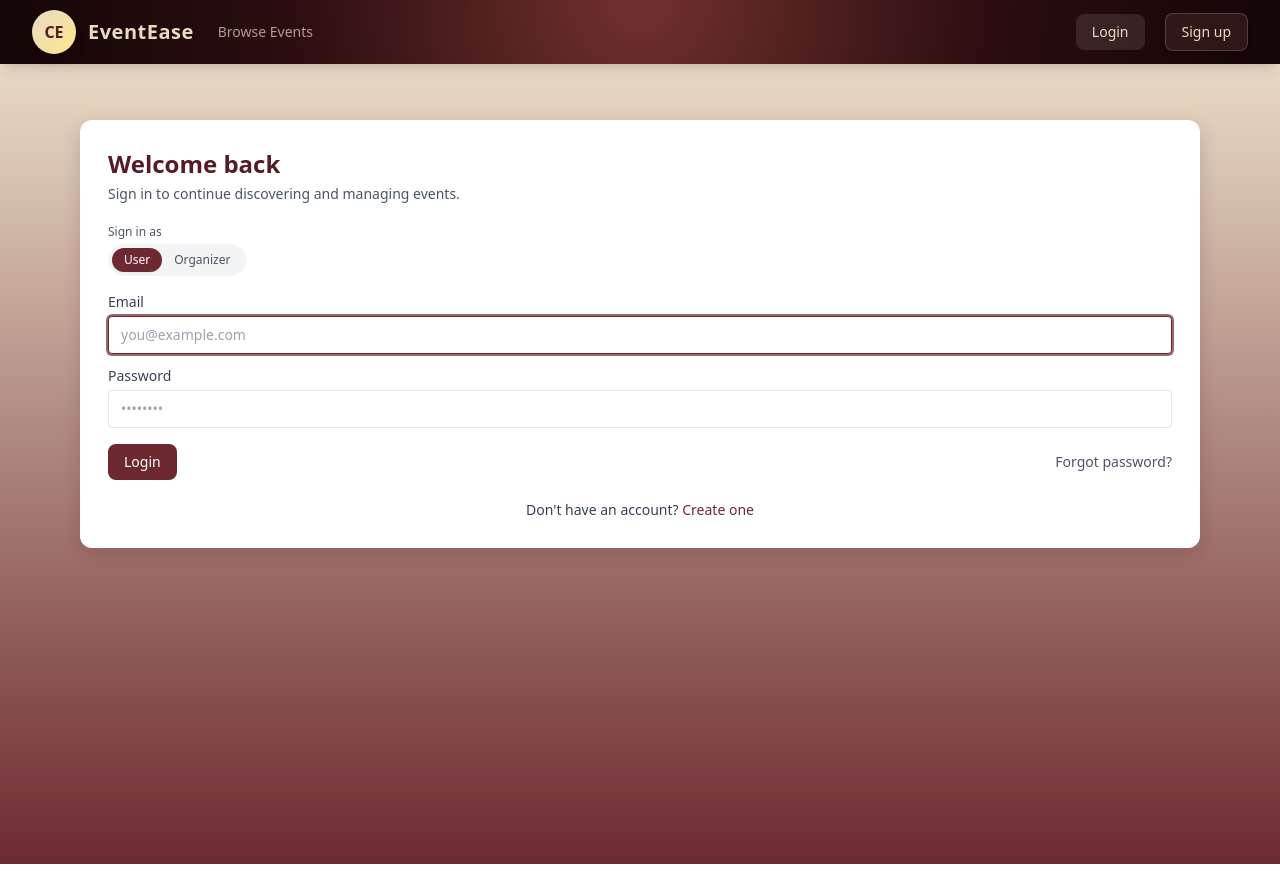
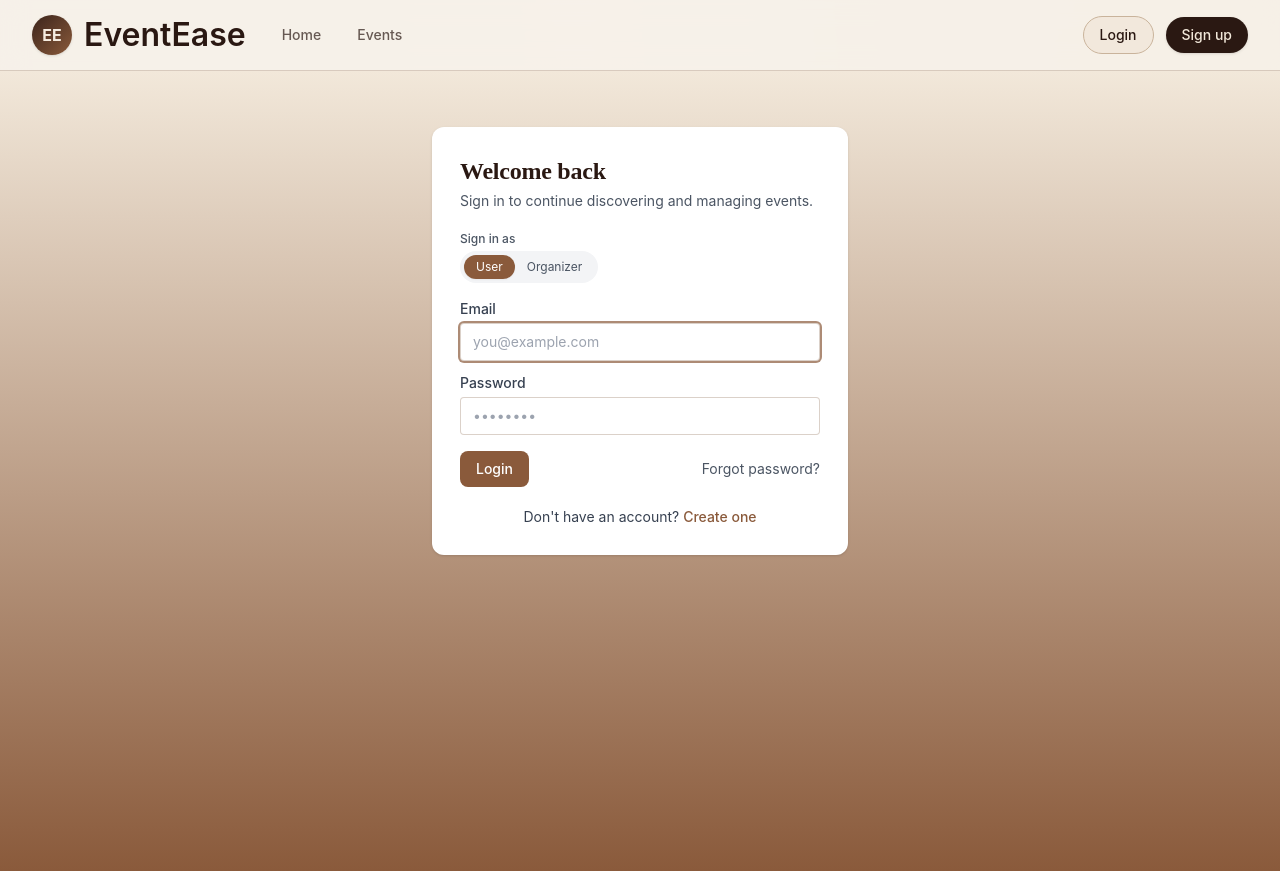
Before and after one commit to AyShakya/EventManagement, a React (Vite) app in the folder client/frontend/: page /login in a window 1280 px wide. Built offline with nearby package versions, Linux system fonts and the light colour scheme; no server answers.

Commit message:
Refresh frontend with warm premium visual redesign

```diff
--- a/client/frontend/src/App.css
+++ b/client/frontend/src/App.css
@@ -1,4 +1,10 @@
-*{
-    margin: 0;
-    padding: 0;
+* {
+  margin: 0;
+  padding: 0;
+  box-sizing: border-box;
 }
+
+.site-shell {
+  min-height: 100vh;
+  background: linear-gradient(180deg, rgba(255, 255, 255, 0.12) 0%, rgba(255, 255, 255, 0) 30%);
+}
--- a/client/frontend/src/App.jsx
+++ b/client/frontend/src/App.jsx
@@ -36,7 +36,7 @@ const OrganizerEventStats = React.lazy(
 
 function AppRoutes() {
   return (
-    <Suspense fallback={<div className="p-8 text-center">Loading...</div>}>
+    <Suspense fallback={<div className="p-8 text-center text-coffee-dark">Loading...</div>}>
       <Routes>
         {/* Public */}
         <Route path="/" element={<Home />} />
@@ -86,8 +86,10 @@ const App = () => {
   return (
     <AuthProvider>
       <BrowserRouter>
-        <Navbar />
-        <AppRoutes />
+        <div className="site-shell">
+          <Navbar />
+          <AppRoutes />
+        </div>
       </BrowserRouter>
     </AuthProvider>
   );
--- a/client/frontend/src/components/Navbar.jsx
+++ b/client/frontend/src/components/Navbar.jsx
@@ -7,7 +7,8 @@ const NavbarCoffeeGrain = () => {
   const navigate = useNavigate();
   const location = useLocation();
 
-  const isActive = (path) => location.pathname.startsWith(path);
+  const isActive = (path) =>
+    path === "/" ? location.pathname === "/" : location.pathname.startsWith(path);
 
   async function handleLogout() {
     try {
@@ -18,60 +19,46 @@ const NavbarCoffeeGrain = () => {
     }
   }
 
+  const navLinkClass = (path) =>
+    `relative px-1 py-2 text-sm font-medium transition-colors ${
+      isActive(path) ? "text-coffee-dark" : "text-coffee-dark/70 hover:text-coffee-dark"
+    }`;
+
   return (
-    <nav className="sticky top-0 z-40 shadow-lg backdrop-blur-md bg-[radial-gradient(circle_at_top,_#723030,_#2B0D0F_55%,_#140607_100%)]">
-      <div className="max-w-7xl mx-auto flex items-center justify-between h-[4rem] px-4 sm:px-6 lg:px-8">
-        {/* LEFT SIDE - LOGO */}
-        <div className="flex items-center gap-6">
-          <Link
-            to="/"
-            className="flex items-center gap-3 group hover:opacity-80 transition-opacity duration-300"
-          >
-            <div className="w-11 h-11 rounded-full bg-gradient-to-br from-coffee-cream to-amber-200 text-coffee-dark font-extrabold flex items-center justify-center shadow-lg group-hover:shadow-xl transition-shadow duration-300">
-              CE
+    <nav className="sticky top-0 z-40 backdrop-blur-md bg-[#f7f1e9]/90">
+      <div className="max-w-7xl mx-auto flex items-center justify-between h-[4.35rem] px-4 sm:px-6 lg:px-8">
+        <div className="flex items-center gap-8">
+          <Link to="/" className="flex items-center gap-3 group">
+            <div className="w-10 h-10 rounded-full bg-gradient-to-br from-[#3b241b] to-[#8a5a3b] text-[#f6ece0] font-bold flex items-center justify-center shadow">
+              EE
             </div>
-            <span className="text-xl font-bold tracking-wide text-coffee-cream hidden sm:inline">
+            <span className="text-3xl sm:text-[2rem] leading-none font-semibold text-coffee-dark hidden sm:inline">
               EventEase
             </span>
           </Link>
 
-          {/* MIDDLE - NAVIGATION LINKS */}
-          <div className="hidden md:flex items-center gap-8 text-sm">
-            <Link
-              to="/events"
-              className={`relative py-2 transition-all duration-300 font-medium ${
-                isActive("/events")
-                  ? "text-coffee-cream"
-                  : "text-coffee-cream/70 hover:text-coffee-cream"
-              } after:absolute after:bottom-0 after:left-0 after:w-0 hover:after:w-full after:h-0.5 after:bg-coffee-cream after:transition-all after:duration-300`}
-            >
-              Browse Events
-            </Link>
+          <div className="hidden md:flex items-center gap-7">
+            <Link to="/" className={navLinkClass("/")}>Home</Link>
+            <Link to="/events" className={navLinkClass("/events")}>Events</Link>
           </div>
         </div>
 
-        {/* RIGHT SIDE - AUTH ACTIONS */}
-        <div className="flex items-center gap-3 md:gap-5 text-sm">
+        <div className="flex items-center gap-2 md:gap-3 text-sm">
           {!user ? (
             <>
               <Link
                 to="/login"
-                className={`py-2 px-4 rounded-lg font-medium transition-all duration-300 ${
+                className={`px-4 py-2 rounded-full border border-[#c9b39b] font-medium ${
                   isActive("/login")
-                    ? "text-coffee-cream bg-white/10"
-                    : "text-coffee-cream/80 hover:text-coffee-cream hover:bg-white/5"
+                    ? "text-coffee-dark bg-[#f2e8dc]"
+                    : "text-coffee-dark/90 hover:bg-[#f2e8dc]"
                 }`}
               >
                 Login
               </Link>
-
               <Link
                 to="/register"
-                className="px-4 py-2 rounded-lg bg-[#3b1f1f]/70 text-coffee-cream
-             font-medium border border-coffee-cream/20
-             shadow-md hover:bg-[#4a2626] hover:border-coffee-cream/40
-             hover:shadow-lg hover:scale-105
-             transition-all duration-300"
+                className="px-4 py-2 rounded-full bg-coffee-dark text-coffee-cream font-medium shadow hover:bg-[#3b241b]"
               >
                 Sign up
               </Link>
@@ -80,18 +67,14 @@ const NavbarCoffeeGrain = () => {
             <>
               <Link
                 to={user.userType === "organizer" ? "/organizer" : "/user"}
-                className="px-4 py-2 rounded-lg border-2 border-coffee-cream/50 text-coffee-cream font-medium hover:bg-white/10 hover:border-coffee-cream transition-all duration-300"
+                className="px-4 py-2 rounded-full border border-[#b89979] text-coffee-dark font-medium hover:bg-[#f2e8dc]"
               >
                 Dashboard
               </Link>
 
               <button
                 onClick={handleLogout}
-                className="px-4 py-2 rounded-lg bg-[#3b1f1f]/70 text-coffee-cream
-             font-medium border border-coffee-cream/20
-             shadow-md hover:bg-[#4a2626] hover:border-coffee-cream/40
-             hover:shadow-lg hover:scale-105
-             transition-all duration-300"
+                className="px-4 py-2 rounded-full bg-coffee-dark text-coffee-cream font-medium hover:bg-[#3b241b]"
               >
                 Logout
               </button>
--- a/client/frontend/src/index.css
+++ b/client/frontend/src/index.css
@@ -2,8 +2,43 @@
 @tailwind components;
 @tailwind utilities;
 
+:root {
+  color-scheme: light;
+}
+
+@layer base {
+  html,
+  body,
+  #root {
+    min-height: 100%;
+  }
+
+  body {
+    @apply bg-[#f6f1ea] text-[#2e211b] antialiased;
+    font-family: "Inter", "Avenir Next", "Segoe UI", sans-serif;
+    background-image: radial-gradient(circle at top right, #f0dfca 0%, #f6f1ea 45%, #efe7dc 100%);
+  }
+
+  h1,
+  h2,
+  h3,
+  h4 {
+    font-family: "Playfair Display", "Times New Roman", serif;
+    letter-spacing: -0.01em;
+  }
+
+  a,
+  button,
+  input,
+  select,
+  textarea {
+    transition: all 180ms ease;
+  }
+}
+
+@layer components {
   .app-container {
-  max-width: 72rem;
+    max-width: 76rem;
     margin-left: auto;
     margin-right: auto;
     padding-left: 1rem;
@@ -11,9 +46,27 @@
   }
 
   .bg-coffee-hero {
-  background: linear-gradient(180deg, #E8DBC4 0%, #7a3036 45%, #561C24 100%);
+    background: linear-gradient(130deg, #1d120f 0%, #3b241c 38%, #7a4c33 100%);
   }
 
   .card-coffee {
-  box-shadow: 0 6px 18px rgba(86,28,36,0.18);
+    box-shadow: 0 14px 38px rgba(47, 31, 25, 0.12);
+    border-radius: 1rem;
   }
+}
+
+nav {
+  border-bottom: 1px solid rgba(137, 102, 76, 0.28);
+}
+
+input,
+select,
+textarea {
+  border-color: rgba(137, 102, 76, 0.3) !important;
+}
+
+input:focus,
+select:focus,
+textarea:focus {
+  box-shadow: 0 0 0 3px rgba(150, 103, 66, 0.16);
+}
--- a/client/frontend/tailwind.config.cjs
+++ b/client/frontend/tailwind.config.cjs
@@ -7,10 +7,10 @@ module.exports = {
   theme: {
     extend: {
       colors: {
-        'coffee-dark': "#561C24",
-        'coffee-mid':  "#6D2932",
-        'coffee-sand': "#C7B7A3",
-        'coffee-cream':"#E8DBC4"
+        'coffee-dark': "#2A1812",
+        'coffee-mid':  "#8A5A3B",
+        'coffee-sand': "#D7C4AE",
+        'coffee-cream':"#F2E8DA"
       },
       borderRadius: {
         'xl-4': '1.5rem'
```
Lines whose indentation alone changed are shown as unchanged.
